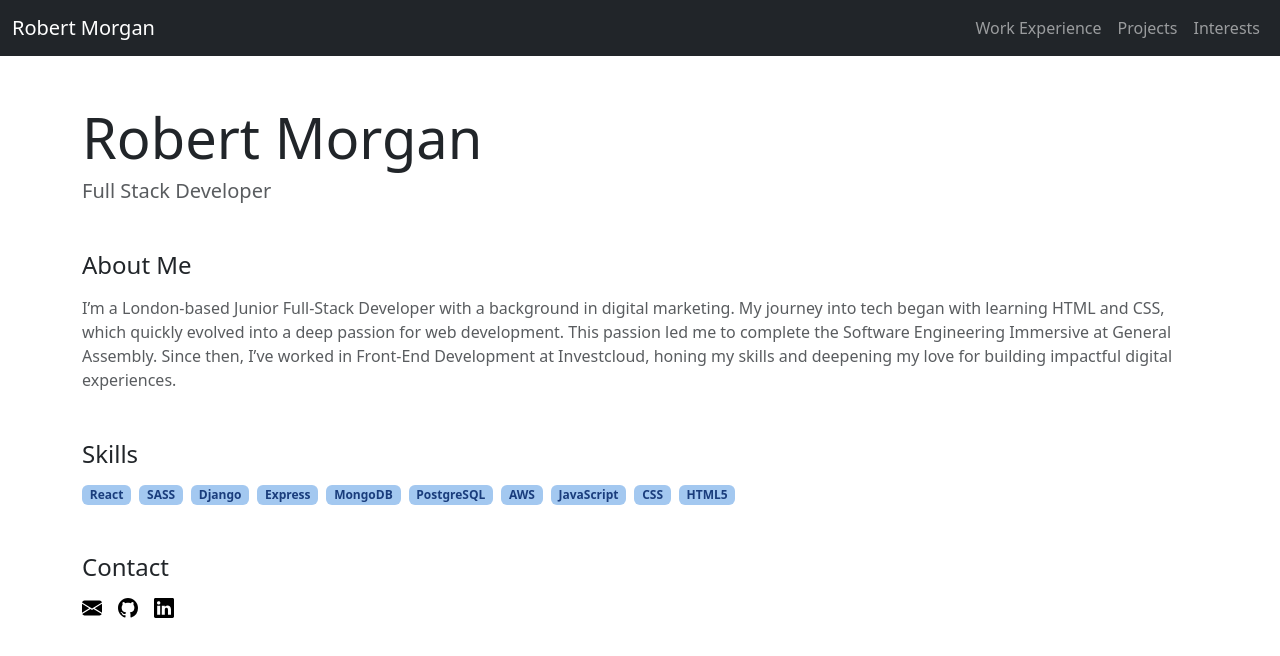
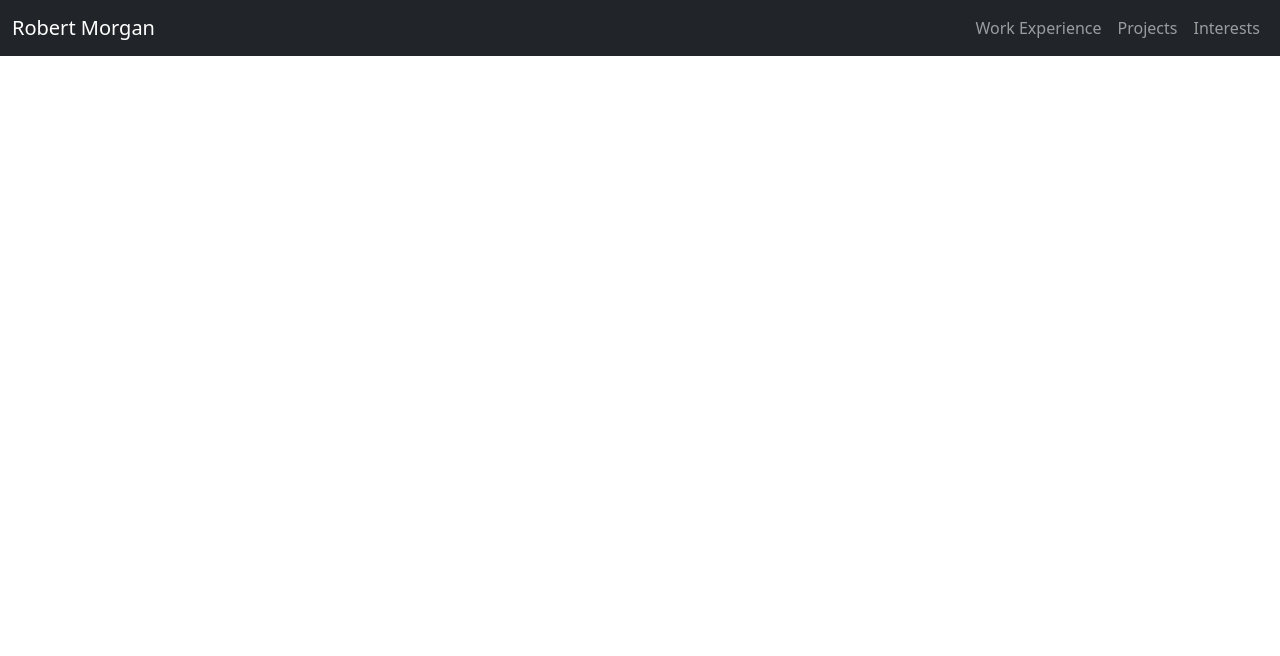
Before and after one commit to RobertWMorgan/RobertPortfolio, a React (Create React App) app: page / in a window 1280 px wide. Shown: the top 656 px of the page. Built offline with nearby package versions, Linux system fonts and the light colour scheme.

Commit message:
changed appjs homepage

```diff
--- a/package.json
+++ b/package.json
@@ -1,5 +1,5 @@
 {
-  "homepage": "https://robertwmorgan.github.io",
+  "homepage": "https://robertwmorgan.github.io/RobertPortfolio/",
   "name": "robert-portfolio",
   "version": "0.1.0",
   "private": true,
--- a/src/App.js
+++ b/src/App.js
@@ -12,7 +12,7 @@ export default function Portfolio() {
     <Router>
       <nav className="navbar navbar-expand-lg navbar-dark bg-dark">
         <div className="container-fluid">
-          <Link className="navbar-brand" to="/">Robert Morgan</Link>
+          <Link className="navbar-brand" to="/RobertPortfolio">Robert Morgan</Link>
           <div className="collapse navbar-collapse justify-content-end">
             <ul className="navbar-nav mb-2 mb-lg-0">
               <li className="nav-item">
@@ -29,7 +29,7 @@ export default function Portfolio() {
         </div>
       </nav>
       <Routes>
-        <Route path="/" element={<Home />} />
+        <Route path="/RobertPortfolio" element={<Home />} />
         <Route path="/projects" element={<Projects />} />
         <Route path="/interests" element={<Interests />} />
         <Route path="/workexp" element={<Workexp />} />
```
